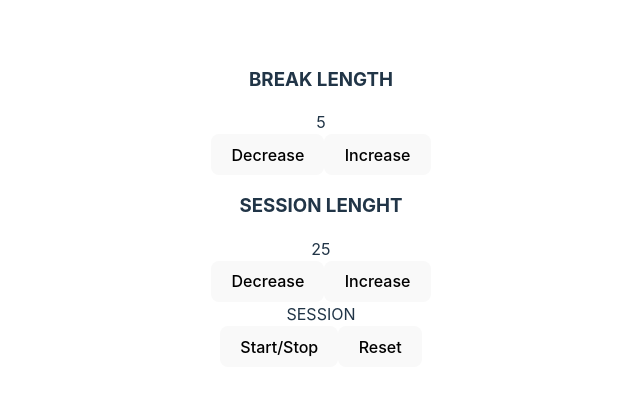
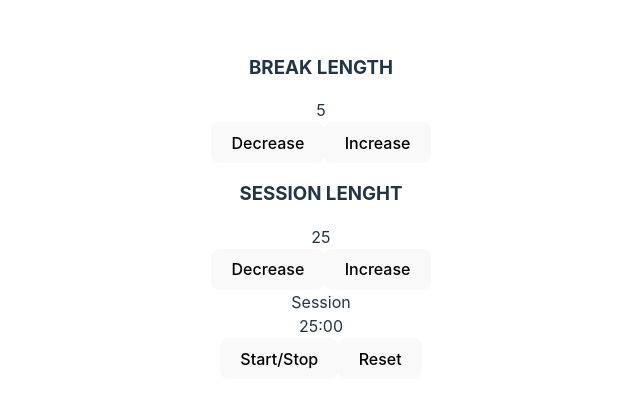
Before and after one commit to JairMontenegro/25-5-clock, a React (Vite) app: page / in a window 1280 px wide. Shown: the part 192-598 px from the top of the page, without its empty margins (319-959 px from the left). Built offline with nearby package versions, Linux system fonts and the light colour scheme.

Commit message:
formatter time

```diff
--- a/src/App.jsx
+++ b/src/App.jsx
@@ -3,11 +3,20 @@ import Timer from "./components/timer";
 import "./App.scss";
 
 function App() {
-  const [breakLength, setBreakLenght] = useState(5);
+  const [breakLength, setBreakLength] = useState(5);
   const [session, setSession] = useState(25);
+  const [play, setPlay] = useState(false);
+  const [type, setType] = useState("Session");
+  const [timeLeft, setTimeLeft] = useState(1500);
 
-  const timerLeft = () => {
-    console.log("hello world");
+  const timer = () => {
+    const conversionMinutes = Math.floor(timeLeft / 60);
+    const conversionSeconds = timeLeft - conversionMinutes * 60;
+    const formattedSeconds =
+      conversionSeconds < 10 ? "0" + conversionSeconds : conversionSeconds;
+    const formattedMinutes =
+      conversionMinutes < 10 ? "0" + conversionMinutes : conversionMinutes;
+    return `${formattedMinutes}:${formattedSeconds}`;
   };
 
   const handleStartStop = () => {
@@ -17,6 +26,8 @@ function App() {
   const handleReset = () => {
     console.log("hello reset ");
   };
+
+  const status = type === "Session" ? "Session" : "Break";
 
   return (
     <div className="App">
@@ -39,14 +50,19 @@ function App() {
           length={session}
         />
 
-        <div id="timer-label">SESSION</div>
-        <div id="timer-left">{timerLeft()}</div>
+        <div id="timer-label">{type}</div>
+        <div id="timer-left">{timer()}</div>
         <button id="start_stop" onClick={handleStartStop}>
           Start/Stop
         </button>
         <button id="reset" onClick={handleReset}>
           Reset
         </button>
+        <audio
+          id="beep"
+          preload="auto"
+          src="https://raw.githubusercontent.com/freeCodeCamp/cdn/master/build/testable-projects-fcc/audio/BeepSound.wav"
+        />
       </div>
     </div>
   );
```
